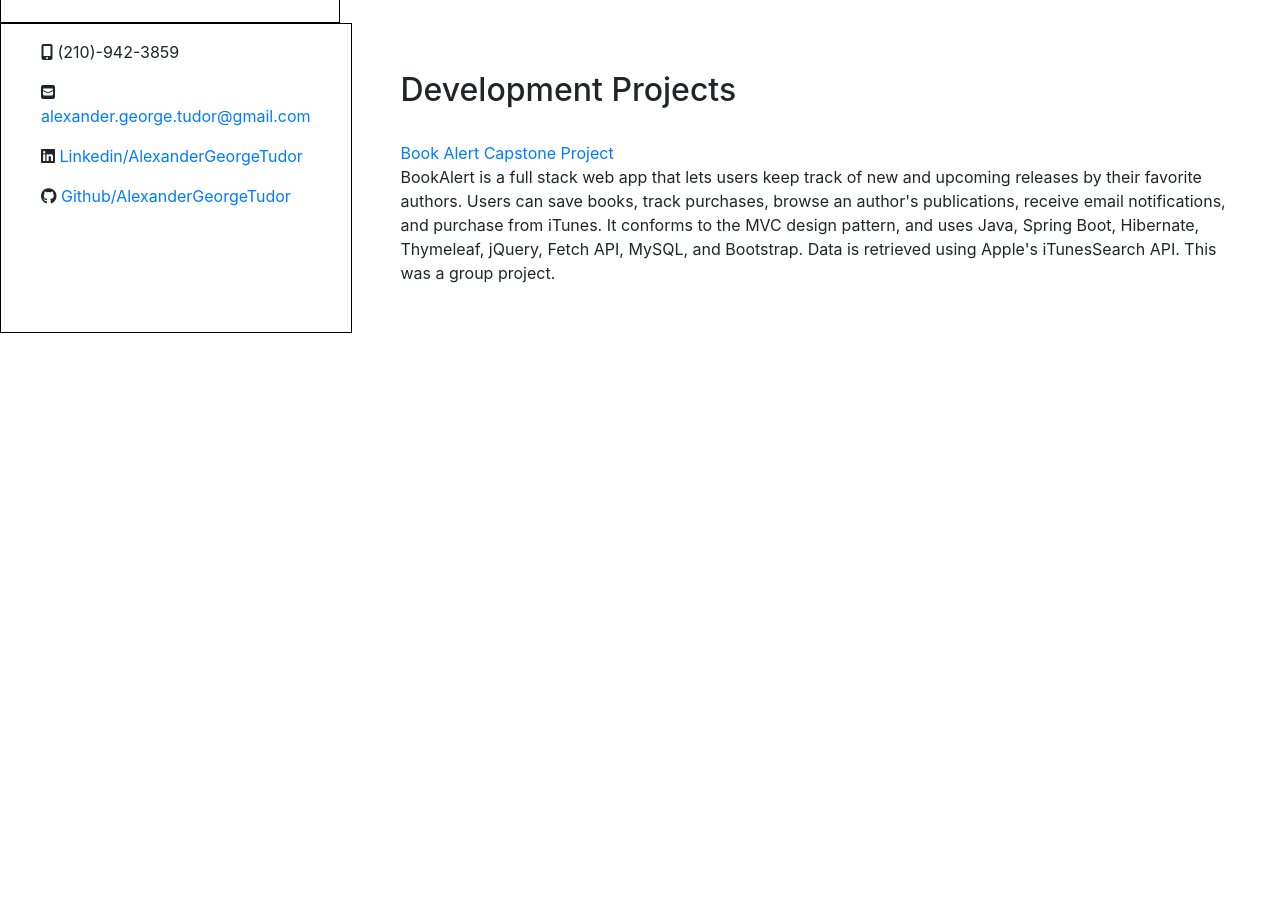
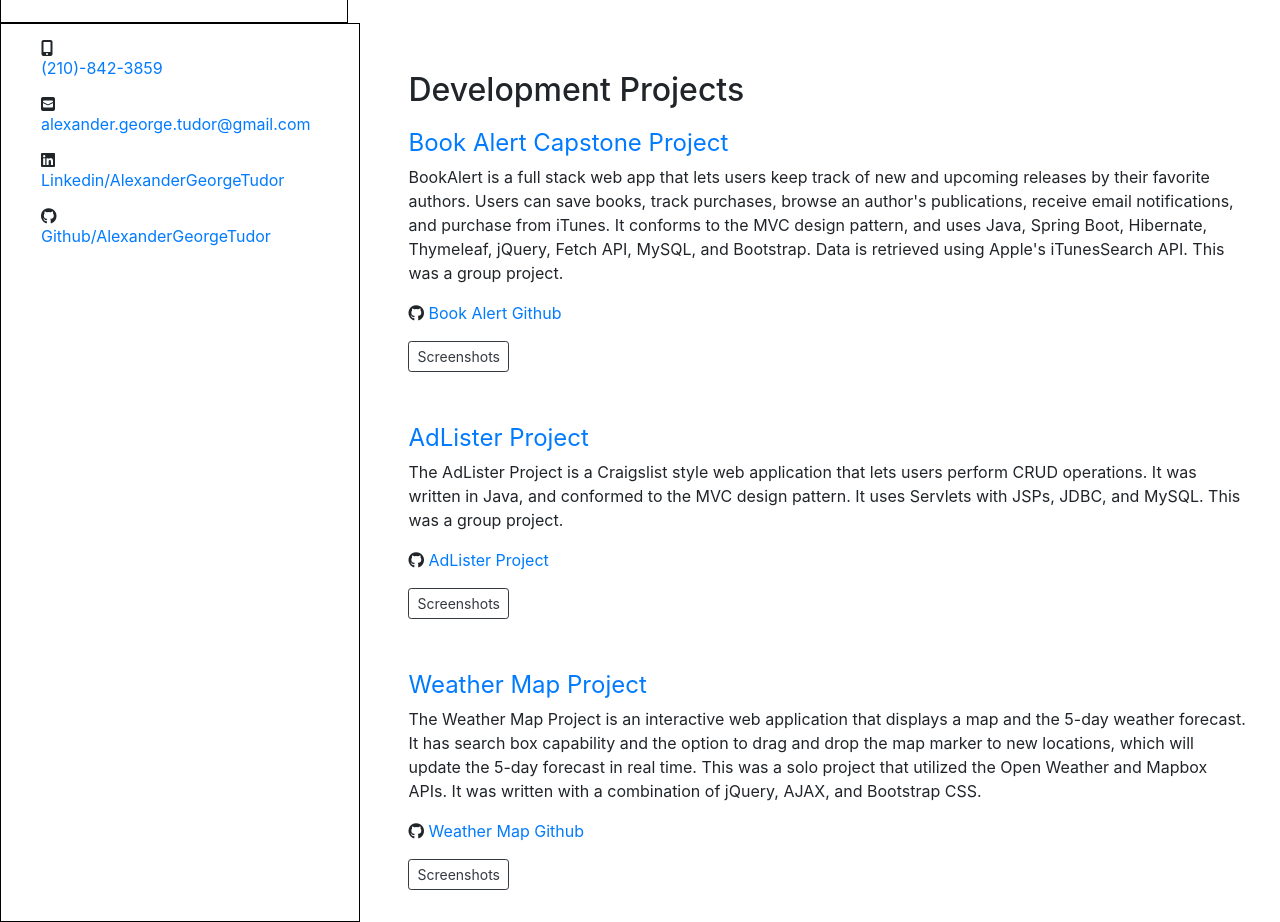
Before and after one commit to George-Tudor/personal-website, a plain HTML site: page resume.html in a window 1280 px wide. Shown: the part 350-1272 px from the top of the page. Before the commit the page ends 800 px from the top, so only its background shows below. Drawn offline with nearby package versions, Linux system fonts and the light colour scheme.

Commit message:
styling changes, added additional projects, github links, and screenshots buttons

```diff
--- a/css/resume.css
+++ b/css/resume.css
@@ -3,7 +3,7 @@
     width: 290px;
     border: solid 1px black;
     border-radius: 50%;
-    margin: 24px;
+    margin: 28px;
 
 }
 
@@ -27,12 +27,12 @@ h4 {
 
 ul {
     list-style-type: none;
-    padding-right: 41px;
+    padding-right: 49px;
 }
 
 li {
     padding-top: 16px;
-
+    /*font-size: 18px;*/
 }
 
 .projects {
@@ -40,3 +40,8 @@ li {
     margin-left: 16px;
     padding: 32px;
 }
+
+.project-name {
+    font-size: 24px;
+    /*line-height: 1.2;*/
+}
--- a/resume.html
+++ b/resume.html
@@ -28,18 +28,56 @@
     <div class="sidebar">
         <div style="max-width: 400px">
             <ul>
-                <li><i class="fa fa-mobile-alt"></i> (210)-942-3859</li>
-                <li><i class="fas fa-envelope-square"></i><a href="mailto:alexander.george.tudor@gmail.com"> alexander.george.tudor@gmail.com</a></li>
-                <li><i class="fab fa-linkedin"></i><a href="https://www.linkedin.com/in/alexander-george-tudor"> Linkedin/AlexanderGeorgeTudor</a></li>
-                <li><i class="fab fa-github"></i><a href="https://github.com/George-Tudor"> Github/AlexanderGeorgeTudor</a></li>
+                <li><i class="fa fa-mobile-alt d-block"></i><a href="tel:+2108423859">(210)-842-3859</a></li>
+                <li><i class="fas fa-envelope-square d-block"></i><a href="mailto:alexander.george.tudor@gmail.com">alexander.george.tudor@gmail.com</a></li>
+                <li><i class="fab fa-linkedin d-block"></i><a href="https://www.linkedin.com/in/alexander-george-tudor">Linkedin/AlexanderGeorgeTudor</a></li>
+                <li><i class="fab fa-github d-block"></i><a href="https://github.com/George-Tudor">Github/AlexanderGeorgeTudor</a></li>
             </ul>
         </div>
     </div>
     <div class="flex-grow-1 projects">
         <h2>Development Projects</h2>
-        <br>
-        <a href="https://bookalert.site/" target="_blank" class="project-name">Book Alert Capstone Project</a>
-        <p>BookAlert is a full stack web app that lets users keep track of new and upcoming releases by their favorite authors. Users can save books, track purchases, browse an author's publications, receive email notifications, and purchase from iTunes. It conforms to the MVC design pattern, and uses Java, Spring Boot, Hibernate, Thymeleaf, jQuery, Fetch API, MySQL, and Bootstrap. Data is retrieved using Apple's iTunesSearch API. This was a group project.</p>
+        <div class="mt-3">
+            <div>
+                <a href="https://bookalert.site/" target="_blank" class="project-name"> Book Alert Capstone Project</a>
+            </div>
+            <div class="mt-1">
+                <p>BookAlert is a full stack web app that lets users keep track of new and upcoming releases by their
+                favorite authors. Users can save books, track purchases, browse an author's publications, receive email
+                notifications, and purchase from iTunes. It conforms to the MVC design pattern, and uses Java, Spring
+                Boot, Hibernate, Thymeleaf, jQuery, Fetch API, MySQL, and Bootstrap. Data is retrieved using Apple's
+                iTunesSearch API. This was a group project.</p>
+            </div>
+                <div class="mt-3">
+                    <i class="fab fa-github"></i><a href="https://github.com/BookAlert/bookalert" target="_blank"> Book Alert Github</a>
+                </div>
+                <button type="button" class="btn btn-outline-dark btn-sm mt-3">Screenshots</button>
+            </div>
+            <div class="mt-5">
+                <div>
+                    <a href="https://adlister.georgetudor.com" target="_blank" class="project-name">AdLister Project</a>
+                </div>
+                <div class="mt-1">
+                    <p>The AdLister Project is a Craigslist style web application that lets users perform CRUD operations. It was written in Java, and conformed to the MVC design pattern. It uses Servlets with JSPs, JDBC, and MySQL. This was a group project.</p>
+                </div>
+                <div class="mt-3">
+                    <i class="fab fa-github"></i><a href="https://github.com/Team-1-Adlister/adlister-project" target="_blank"> AdLister Project</a>
+                </div>
+                <button type="button" class="btn btn-outline-dark btn-sm mt-3">Screenshots</button>
+            </div>
+            <div class="mt-5">
+                <div>
+                    <a href="https://weathermap.georgetudor.com" target="_blank" class="project-name">Weather Map Project</a>
+                </div>
+                <div class="mt-1">
+                    <p>The Weather Map Project is an interactive web application that displays a map and the 5-day weather forecast. It has search box capability and the option to drag and drop the map marker to new locations, which will update the 5-day forecast in real time. This was a solo project that utilized the Open Weather and Mapbox APIs. It was written with a combination of jQuery, AJAX, and Bootstrap CSS.</p>
+                </div>
+                <div class="mt-3">
+                    <i class="fab fa-github"></i><a href="https://github.com/George-Tudor/Weather_Map_Project" target="_blank"> Weather Map Github</a>
+                </div>
+                <button type="button" class="btn btn-outline-dark btn-sm mt-3">Screenshots</button>
+            </div>
+        </div>
     </div>
 
 
```
